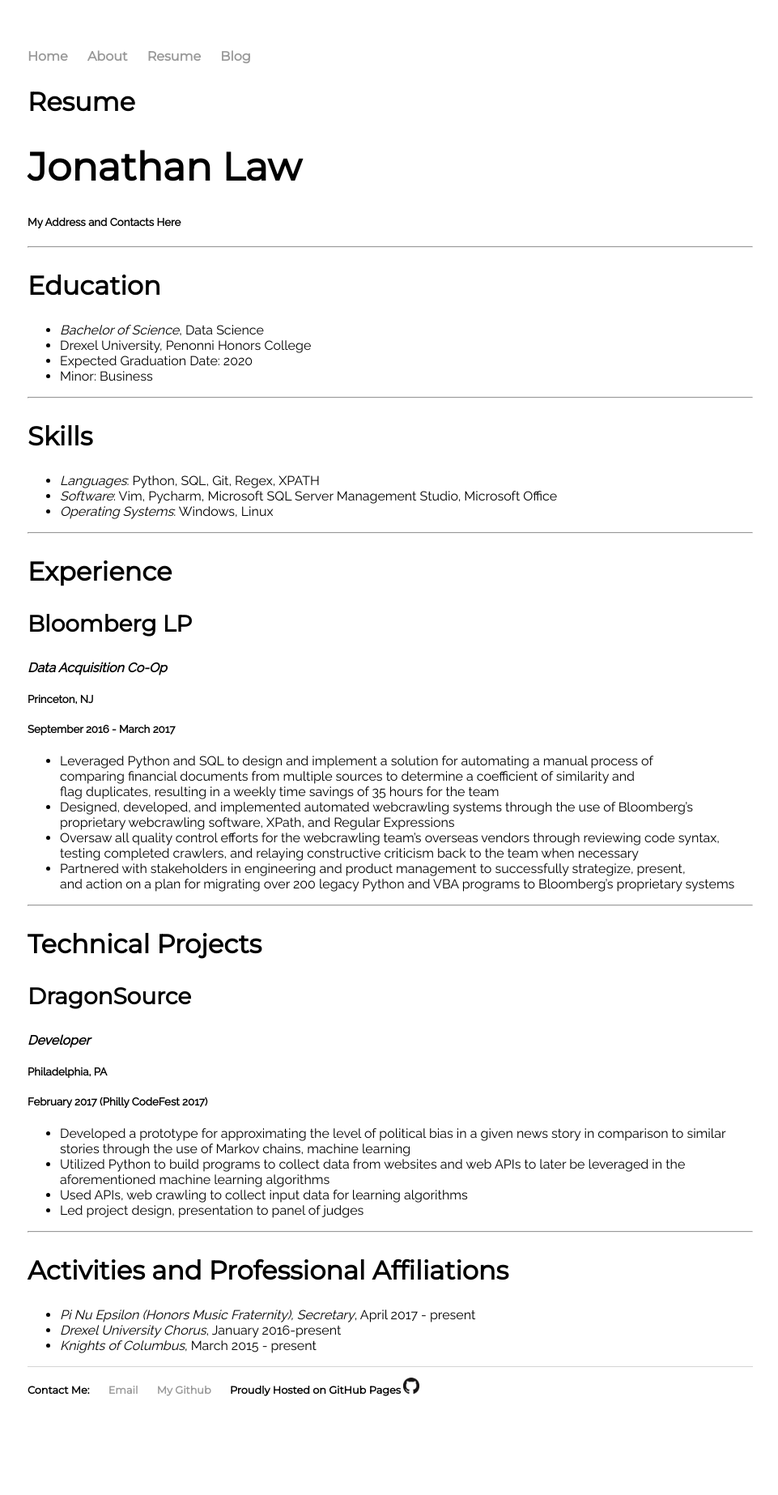
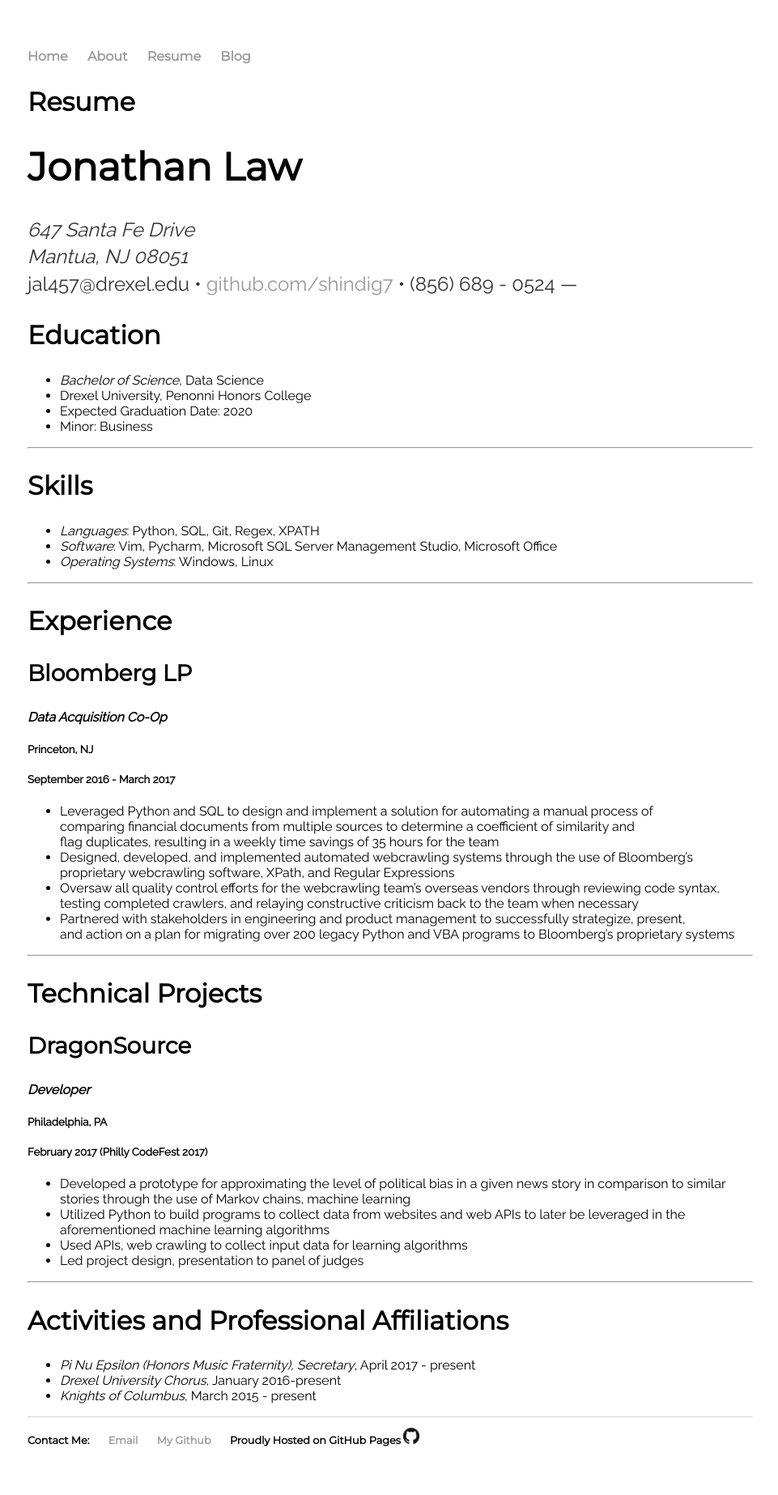
Before and after one commit to shindig7/my-site, a Jekyll site: the page built from resume.md, in a window 1280 px wide. Shown: the whole page at 81% size, without its empty margins (158-1119 px from the left). Built offline with Jekyll 4.4.1, drawn with Linux system fonts in a browser that asks for light colours; before the commit the page ends 1784 px from its top, so only the background shows below that.

Commit message:
Added contact information

```diff
--- a/resume.md
+++ b/resume.md
@@ -6,7 +6,9 @@
 
 ## Resume
 # Jonathan Law
-##### My Address and Contacts Here
+*647 Santa Fe Drive*
+*Mantua, NJ 08051*
+jal457@drexel.edu • [github.com/shindig7](http://www.github.com/shindig7) • (856) 689 - 0524
 ---
 ## Education
 - *Bachelor of Science*, Data Science
```
